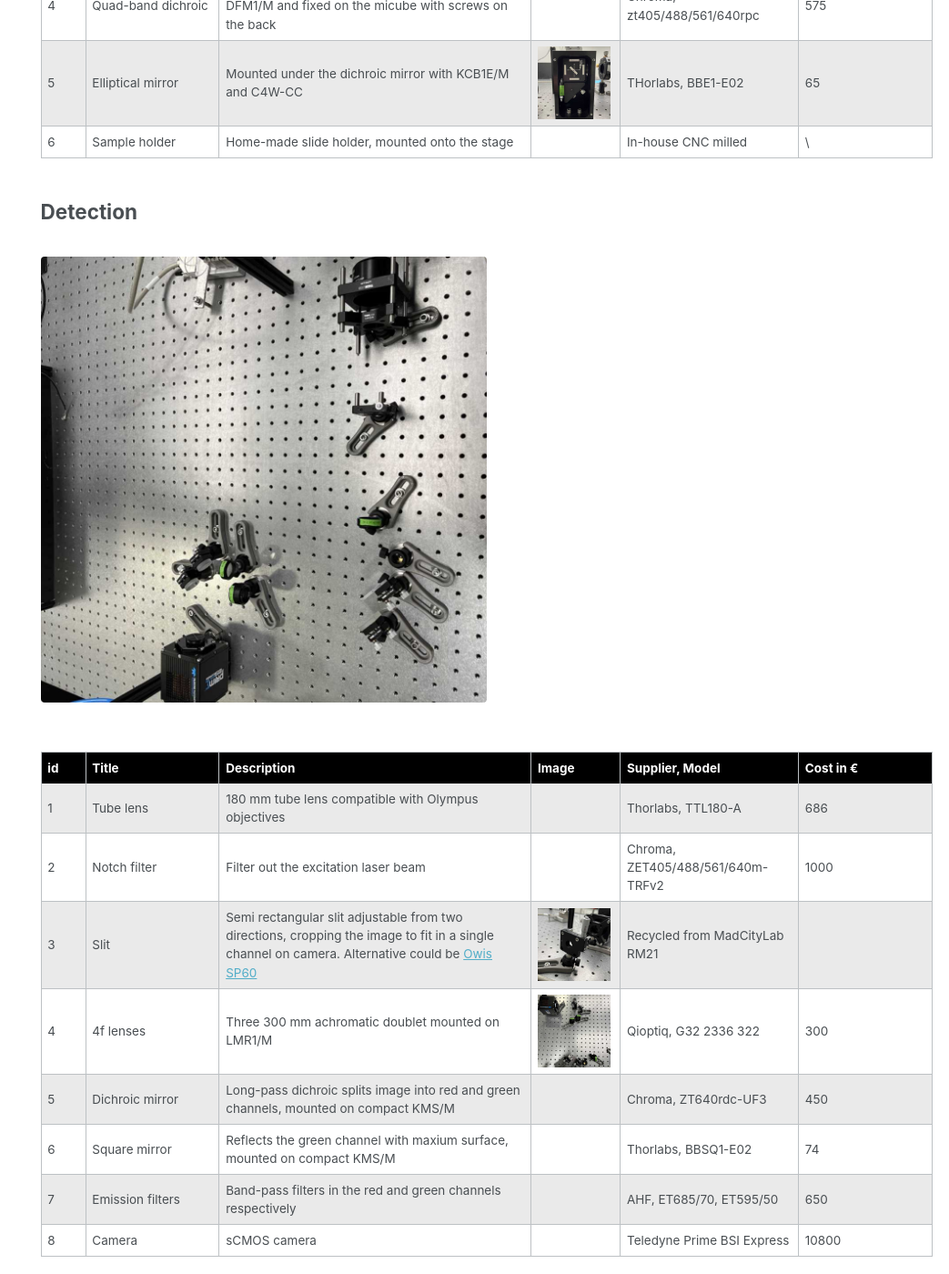
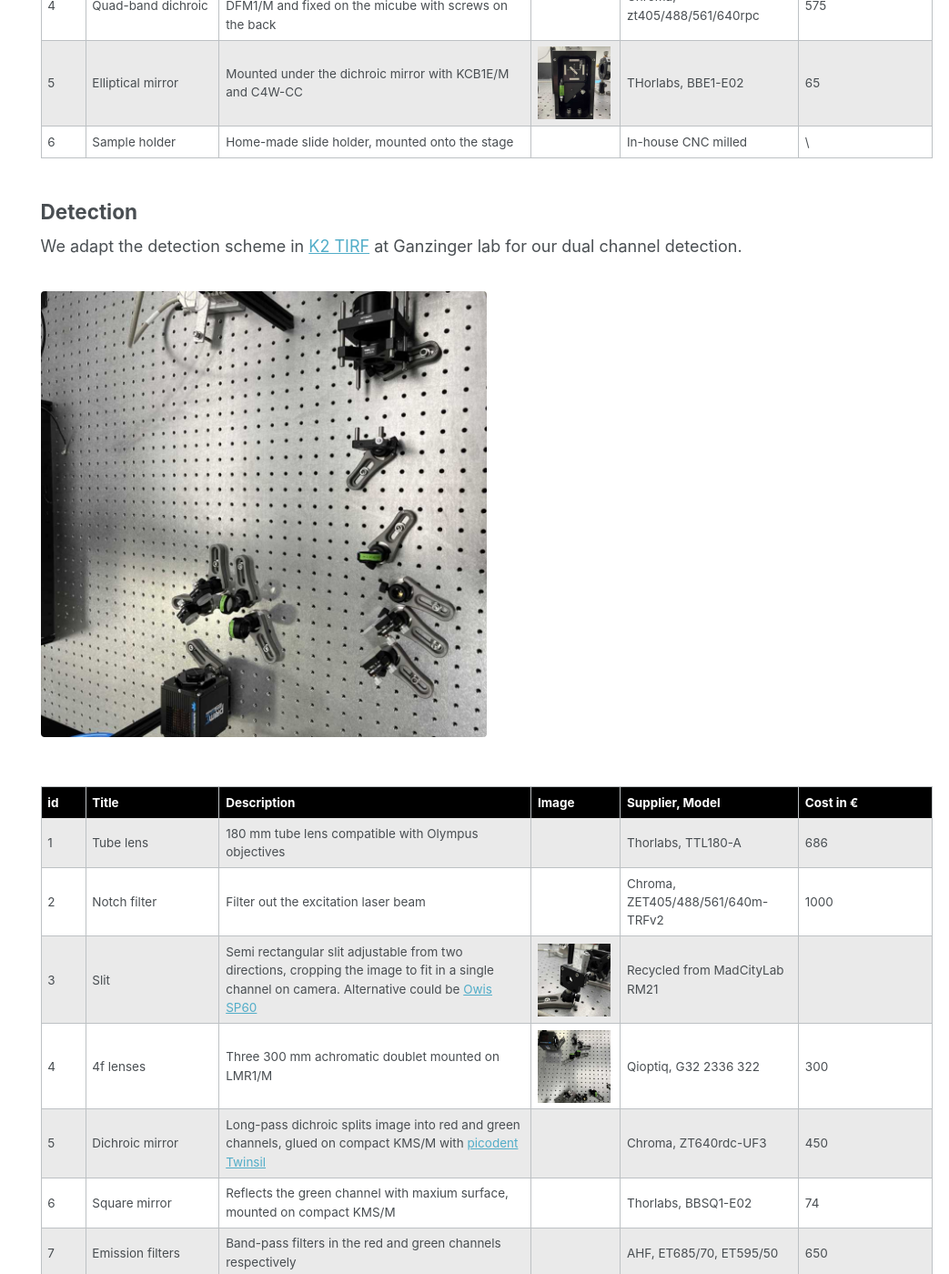
Before and after one commit to GrussmayerLab/GrussmayerLab.github.io, a Jekyll site: the page built from _resources/hardware/max.html, in a window 1280 px wide and 1400 px high, scrolled down 5167 px. Shown: the whole window at 91% size, without its empty margins (237-1280 px from the left). Built offline with Jekyll 4.4.1, drawn with Linux system fonts in a browser that asks for light colours; comment, search, counter and statistics services are not loaded; a style sheet for code colours, icons or effects is not loaded.

```diff
--- a/_resources/hardware/max.html
+++ b/_resources/hardware/max.html
@@ -349,6 +350,7 @@
 
 <h2>Detection </h2>
 
+We adapt the detection scheme in <a href="https://ganzingerlab.github.io/K2TIRF/K2TIRF/index.html">K2 TIRF</a> at Ganzinger lab for our dual channel detection.
 <figure class="align-center">
     <img src="{{ site.url }}{{ site.baseurl }}/images/resources/max/photo_det.jpg" alt="detection" style="width: 50%;" >
 </figure>
@@ -407,7 +409,7 @@
     <tr>
         <td>5</td>
         <td>Dichroic mirror</td>
-        <td>Long-pass dichroic splits image into red and green channels, mounted on compact KMS/M</td>
+        <td>Long-pass dichroic splits image into red and green channels, glued on compact KMS/M with <a href="https://www.picodent.de/cms/upload/download/Katalog-2015-GB.pdf">picodent Twinsil</a></td>
         <td></td>
         <td>Chroma, ZT640rdc-UF3</td>
         <td>450 </td>
```
Also changed, not shown: other parts of _resources/hardware/max.html (+1 -0 lines).
